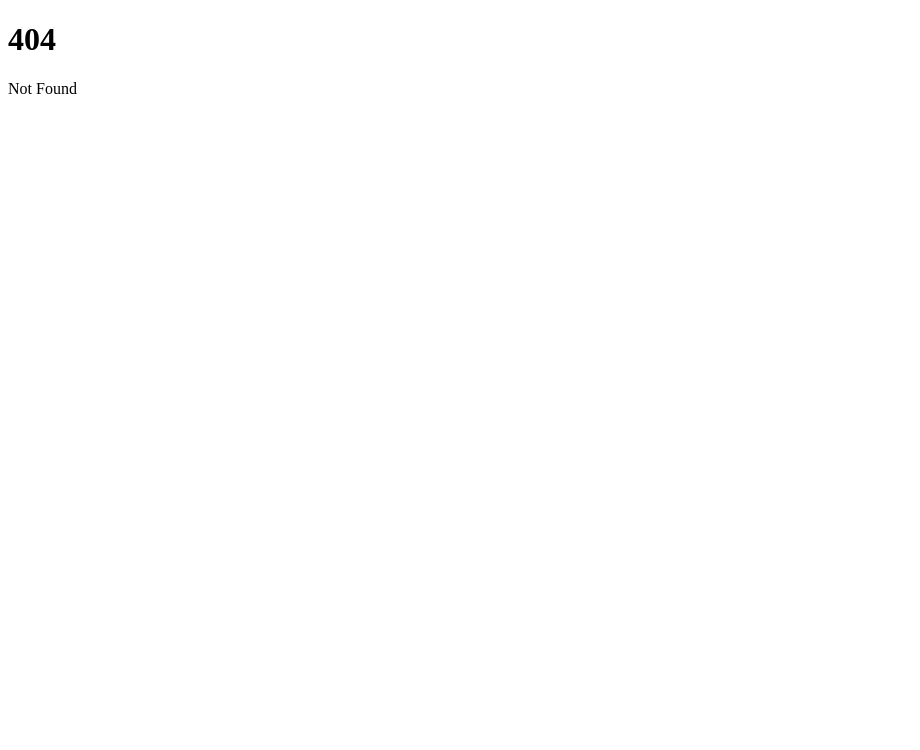
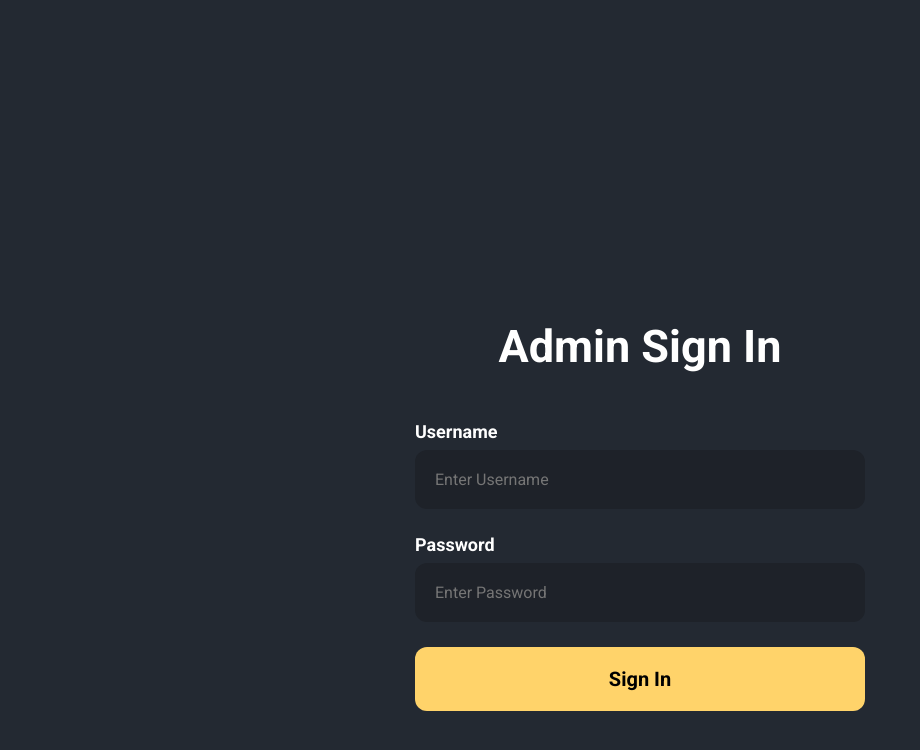
Before and after one commit to Imtiajrex/artspace, a SvelteKit app: page /admin/login in a window 1280 px wide. Before the commit this address had no page. Shown: the top 750 px of the page, without its empty margins (0-920 px from the left). Built offline with nearby package versions, Linux system fonts and the light colour scheme.

Commit message:
added admin login page

```diff
--- /dev/null
+++ b/src/app.css
@@ -0,0 +1,13 @@
+@import url('https://fonts.googleapis.com/css2?family=Roboto:wght@400;700&display=swap');
+:root {
+	--bg: #232932;
+	--dark-bg: #1e2229;
+	--primary-text: #fff;
+	--primary: #ffd36a;
+}
+* {
+	margin: 0;
+	padding: 0;
+	box-sizing: border-box;
+	font-family: 'Roboto';
+}
--- /dev/null
+++ b/src/lib/components/button.svelte
@@ -0,0 +1,29 @@
+<script>
+	export let text = 'Click Me';
+	export let onClick = () => {};
+</script>
+
+<button on:click={onClick}>
+	{text}
+</button>
+
+<style>
+	button {
+		width: 100%;
+		border: none;
+		background-color: var(--primary);
+		padding: 20px;
+		font-weight: bold;
+		font-size: 20px;
+		border-radius: 12px;
+		cursor: pointer;
+		transition: 0.1s ease-in-out;
+	}
+	button:hover,
+	button:focus {
+		transform: translate(0, -4px);
+	}
+	button:active {
+		scale: 0.95;
+	}
+</style>
--- /dev/null
+++ b/src/lib/components/input.svelte
@@ -0,0 +1,42 @@
+<script>
+	// @ts-nocheck
+
+	export let label = '';
+	export let type = 'text';
+	export let placeholder = 'Enter ' + label;
+	export let value = '';
+	export let name = 'input';
+	const handleInput = (e) => {
+		value = e.target.value;
+	};
+</script>
+
+<div class="input-container">
+	<label for={name}>
+		{label}
+	</label>
+	<input {type} id={name} {name} {placeholder} on:input={handleInput} />
+</div>
+
+<style>
+	.input-container {
+		display: flex;
+		flex-direction: column;
+		margin-top: 25px;
+		margin-bottom: 25px;
+	}
+	label {
+		margin-bottom: 0.5rem;
+		font-size: 18px;
+		font-weight: bold;
+		color: var(--primary-text);
+	}
+	input {
+		padding: 20px;
+		font-size: 16px;
+		border-radius: 12px;
+		background-color: var(--dark-bg);
+		border: none;
+		color: var(--primary-text);
+	}
+</style>
--- /dev/null
+++ b/src/routes/+layout.svelte
@@ -0,0 +1,5 @@
+<script>
+	import '../app.css';
+</script>
+
+<slot />
--- a/src/routes/+page.svelte
+++ /dev/null
@@ -1,2 +0,0 @@
-<h1>Welcome to SvelteKit</h1>
-<p>Visit <a href="https://kit.svelte.dev">kit.svelte.dev</a> to read the documentation</p>
--- /dev/null
+++ b/src/routes/admin/login/+page.svelte
@@ -0,0 +1,42 @@
+<script>
+	// @ts-nocheck
+	import Button from '$lib/components/button.svelte';
+	import Input from '$lib/components/input.svelte';
+	let username = '';
+	let password = '';
+	const handleClick = (e) => {
+		e.preventDefault();
+		console.log(username, password);
+	};
+</script>
+
+<div class="wrapper">
+	<form class="container">
+		<h1>Admin Sign In</h1>
+		<Input label="Username" name="username" type="text" bind:value={username} />
+		<Input label="Password" name="password" type="password" bind:value={password} />
+		<Button text="Sign In" onClick={handleClick} />
+	</form>
+</div>
+
+<style>
+	.wrapper {
+		min-height: 100vh;
+		width: 100%;
+		background-color: #232932;
+		display: flex;
+		justify-content: center;
+	}
+	.container {
+		margin-top: 25%;
+		max-width: 450px;
+		width: 100%;
+	}
+	h1 {
+		color: white;
+		font-weight: bold;
+		text-align: center;
+		margin-bottom: 3rem;
+		font-size: 45px;
+	}
+</style>
--- a/vite.config.js
+++ b/vite.config.js
@@ -2,7 +2,14 @@ import { sveltekit } from '@sveltejs/kit/vite';
 
 /** @type {import('vite').UserConfig} */
 const config = {
-	plugins: [sveltekit()]
+	plugins: [sveltekit()],
+	resolve: {
+		alias: {
+			$lib: '/src/lib',
+			$components: '/src/components',
+			src: '/src'
+		}
+	}
 };
 
 export default config;
```
Also changed, not shown: tsconfig.json (+6 -1 lines).
